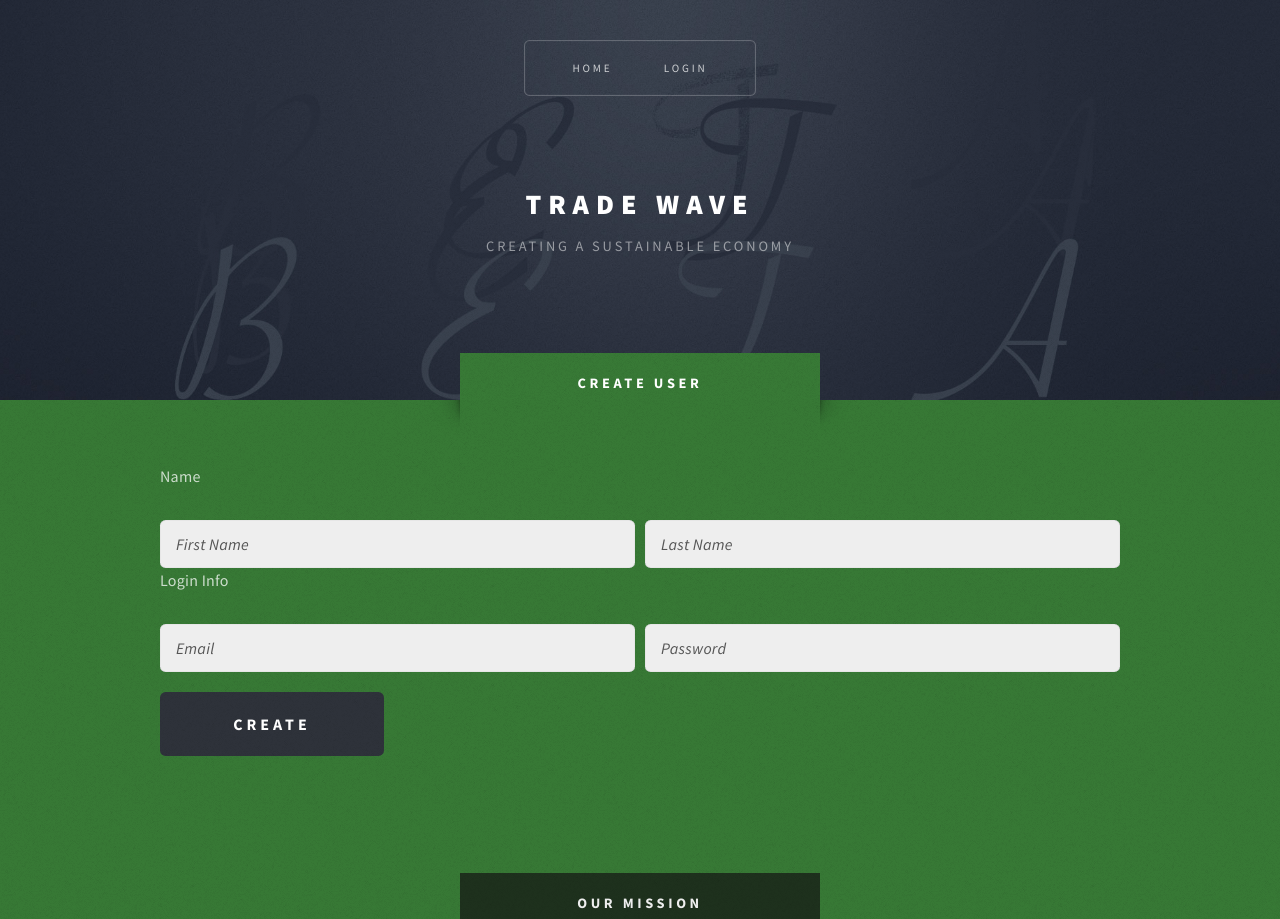
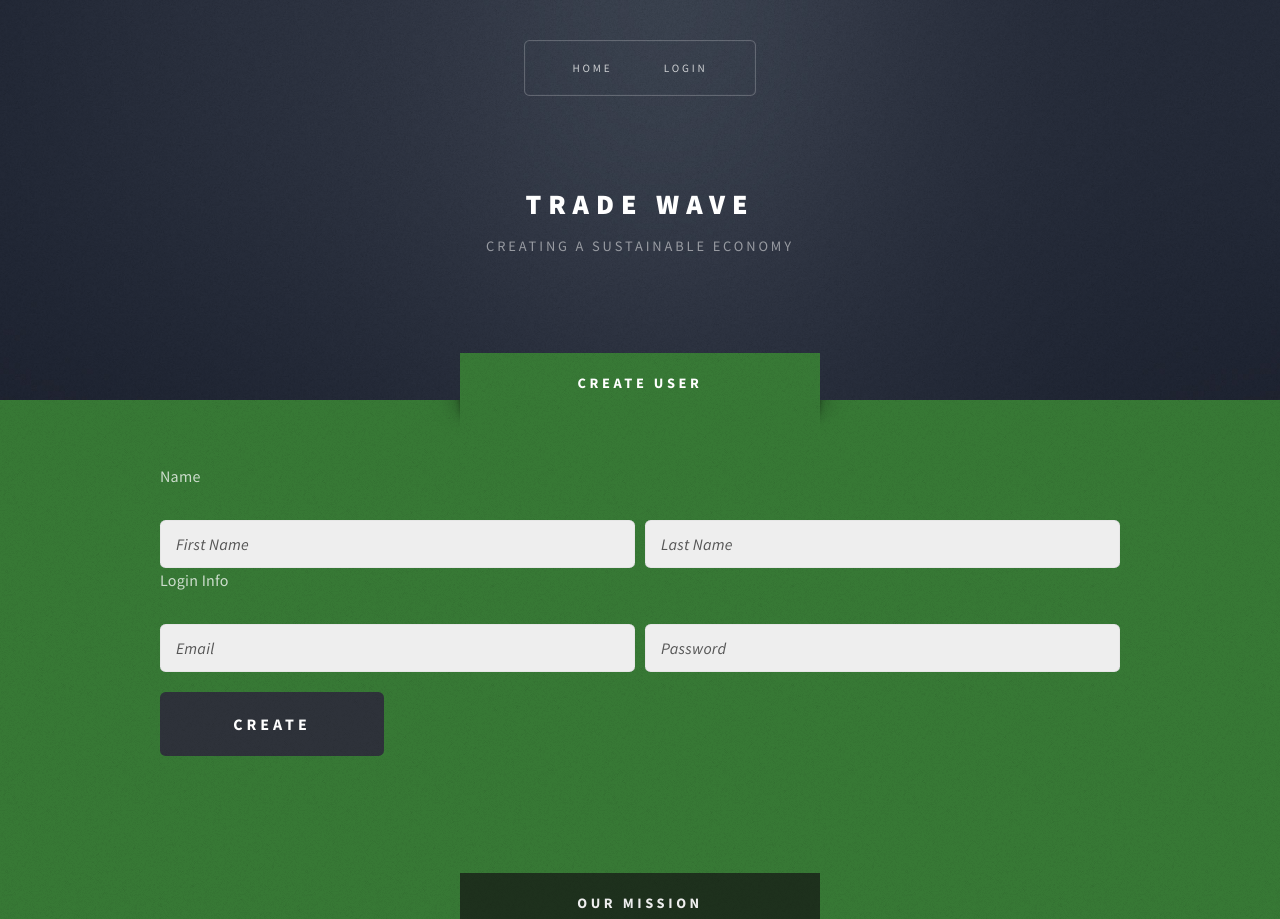
Before and after one commit to permalife/tradewave, a Django app: page /create-user/ in a window 1280 px wide. Shown: the top 919 px of the page. Run offline with Django 3.2, Linux system fonts and the light colour scheme.

Commit message:
Change banner back to default

```diff
--- a/tradewave/static/css/style.css
+++ b/tradewave/static/css/style.css
@@ -924,7 +924,7 @@
 
 	#header-wrapper
 	{
-		background: url('../images/banner-beta.jpg') center center;
+		background: url('../images/banner.jpg') center center;
 		background-size: cover;
 	}
 
```
